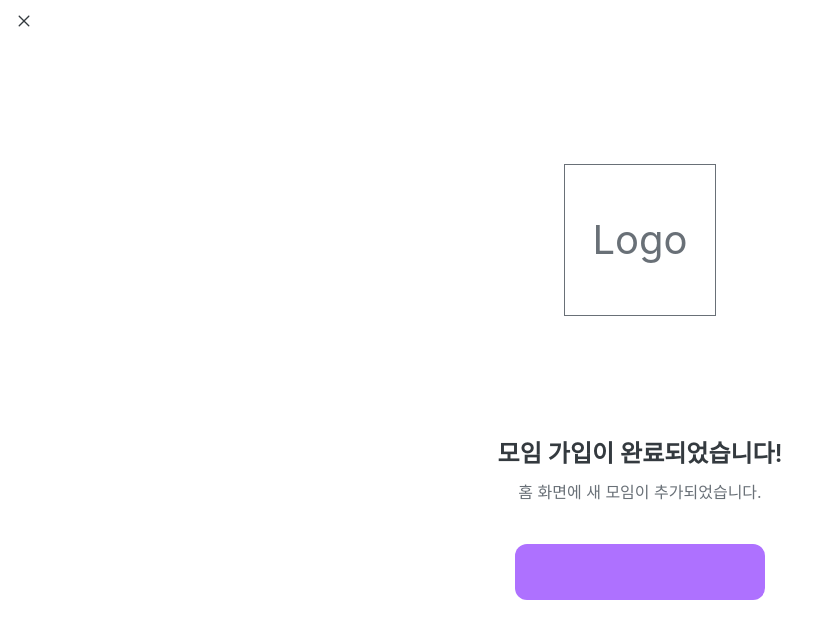
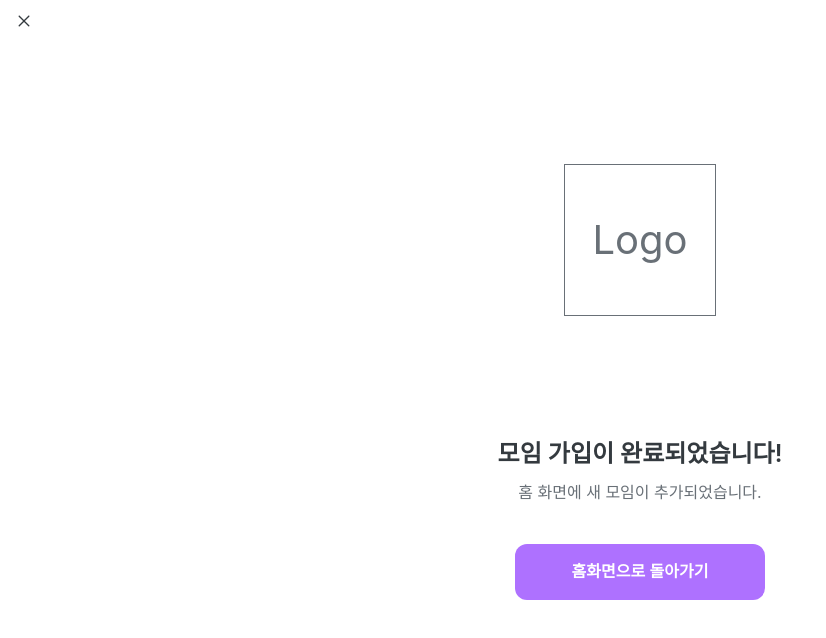
Before and after one commit to groom-link/groom-client, a Next.js app: page /group/join-success in a window 1280 px wide. Shown: the top 638 px of the page, without its empty margins (0-826 px from the left). Built offline with nearby package versions, Linux system fonts and the light colour scheme; no server answers; a web font is replaced by a local one.

Commit message:
fix: Fix side effect

```diff
--- a/src/pages/group/join-success.tsx
+++ b/src/pages/group/join-success.tsx
@@ -1,10 +1,17 @@
+import Router from 'next/router';
+
 import { GoBackHome } from '../../components/templates';
 
 const JoinSuccess = () => {
+  const handleClick = () => Router.push('/home');
+
   return (
     <GoBackHome
+      proptype="one-button"
       title="모임 가입이 완료되었습니다!"
       description="홈 화면에 새 모임이 추가되었습니다."
+      purpleButtonLabel="홈화면으로 돌아가기"
+      onPurpleButtonClick={handleClick}
     />
   );
 };
```
